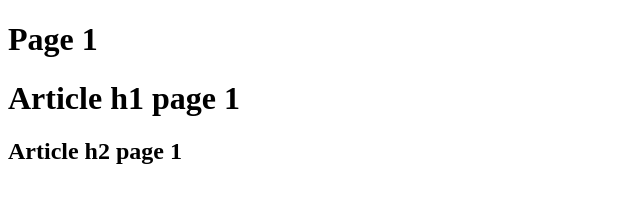
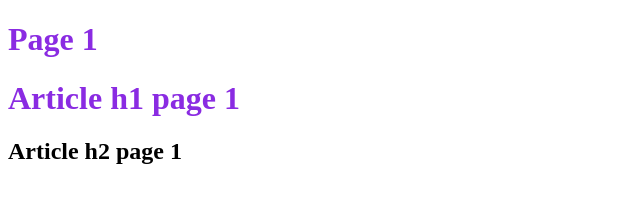
Before and after one commit to AllPerevez/lr4, a plain HTML site: page page1.html in a window 1280 px wide. Shown: the whole page, without its empty margins (0-640 px from the left). Drawn offline with Linux system fonts and the light colour scheme.

Commit message:
add style on page1

```diff
--- a/page1.html
+++ b/page1.html
@@ -3,6 +3,9 @@
 <head>
     <meta charset="UTF-8">
     <meta name="viewport" content="width=device-width, initial-scale=1.0">
+    <style>
+        h1 { color: blueviolet;}
+    </style>
     <title>Main</title>
 </head>
 <body>
```
